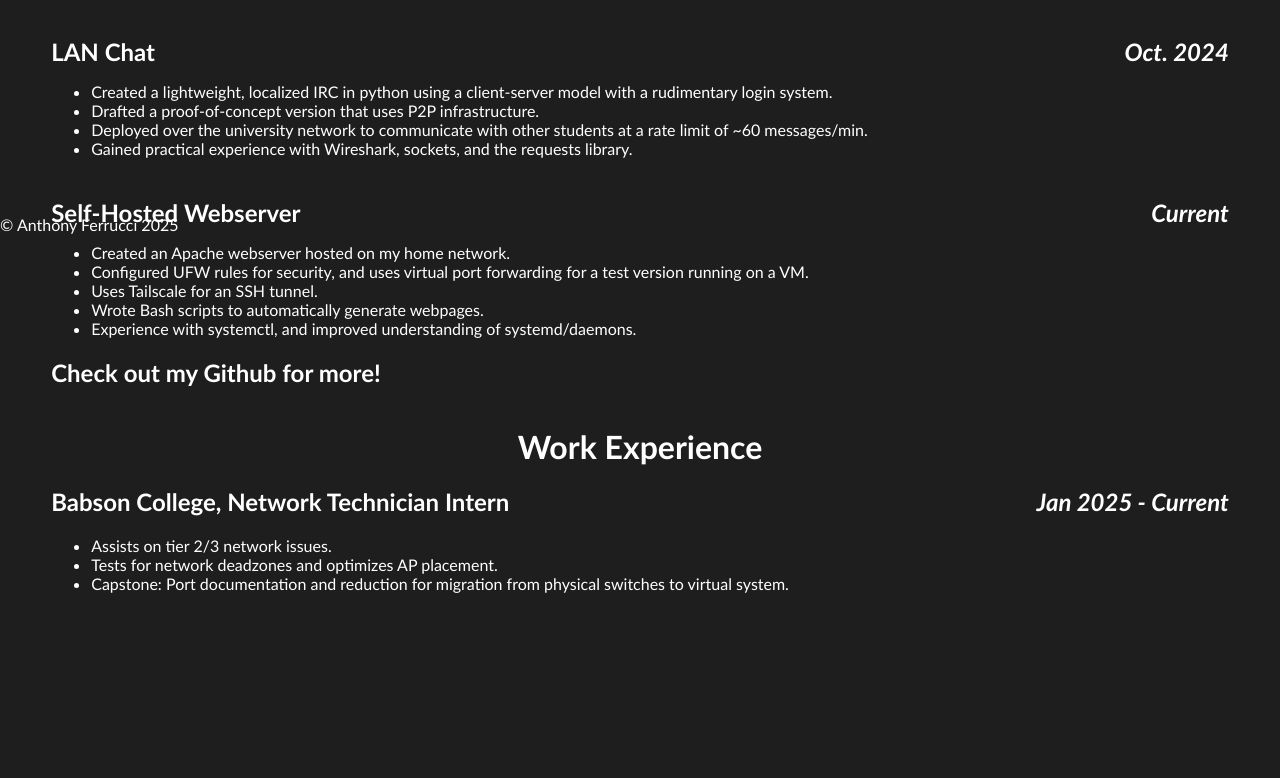
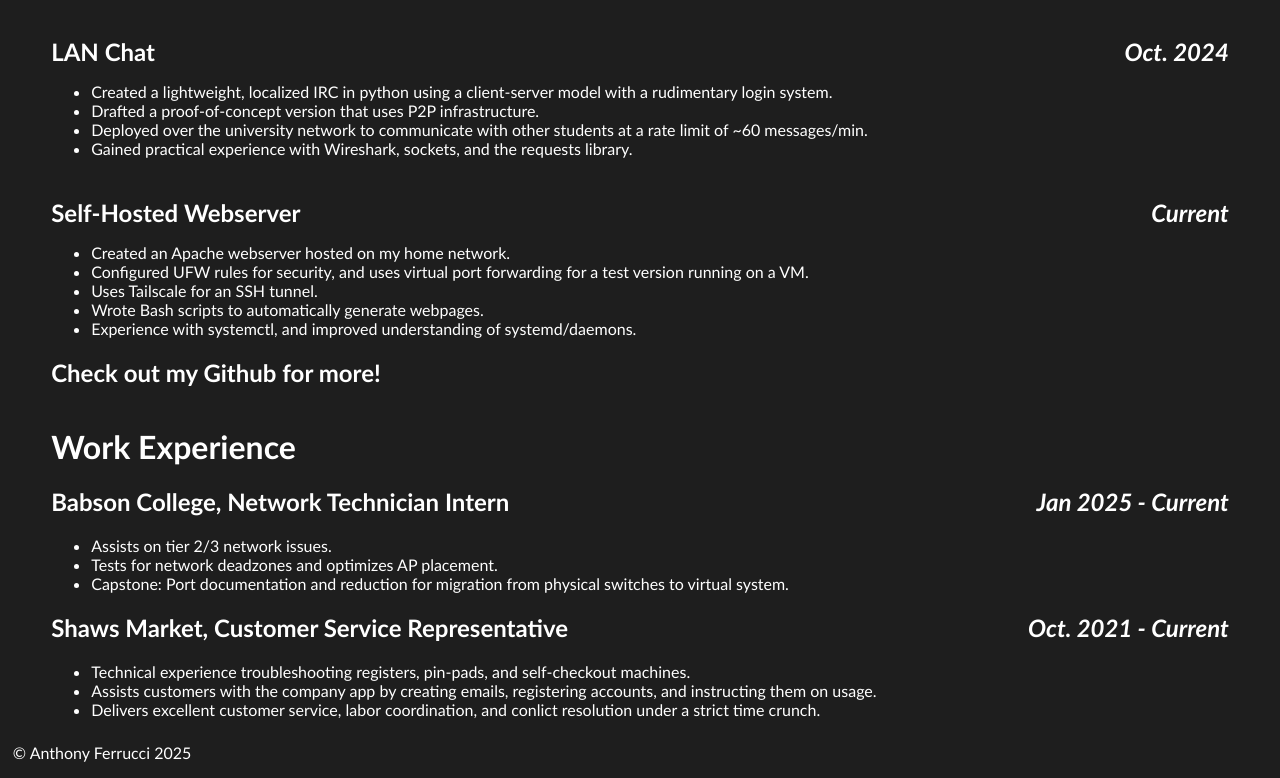
Before and after one commit to AnthonyFerr/NetlifyWebsite, a plain HTML site: page index.html in a window 1280 px wide. Shown: the part 550-1328 px from the top of the page. Before the commit the page ends 1159 px from the top, so only its background shows below. Drawn offline with Linux system fonts and the light colour scheme.

Commit message:
Experience

```diff
--- a/index.html
+++ b/index.html
@@ -124,12 +124,13 @@
                     Check out my Github for more!
                 </h2>
             </div>
+        </div>
 
         <div class="experience">
             <h1>
                 Work Experience
             </h1>
-
+                <div class="job">
                 <h2>
                     <span class="sectName">
                         Babson College, Network Technician Intern
@@ -151,10 +152,33 @@
                     </li>
                 </ul>
             </div>
+            <div class="job">
+                <h2>
+                    <span class="sectName">
+                        Shaws Market, Customer Service Representative
+                    </span>
+                    <span class="sectDate">
+                        Oct. 2021 - Current
+                    </span>
+                </h2>
+
+                <ul>
+                    <li>
+                        Technical experience troubleshooting registers, pin-pads, and self-checkout machines.
+                    </li>
+                    <li>
+                        Assists customers with the company app by creating emails, registering accounts, and instructing them on usage.
+                    </li>
+                    <li>
+                        Delivers excellent customer service, labor coordination, and conlict resolution under a strict time crunch.
+                    </li>
+                </ul>
+            </div>
+        </div>
     </main>
 
     <footer>
-        <p>&copy; <span id="year"></span> Anthony Ferrucci 2025</p>
+        <p>&copy; Anthony Ferrucci 2025</p>
     </footer>
 
 </body>
--- a/main.css
+++ b/main.css
@@ -9,7 +9,9 @@ body {
 }
 
 footer {
-    position: fixed;
+    margin-top: 3vh;
+    margin-left: 1vw;
+    position: relative;
     bottom: 0px
 }
 
```
Lines whose indentation alone changed are shown as unchanged.
